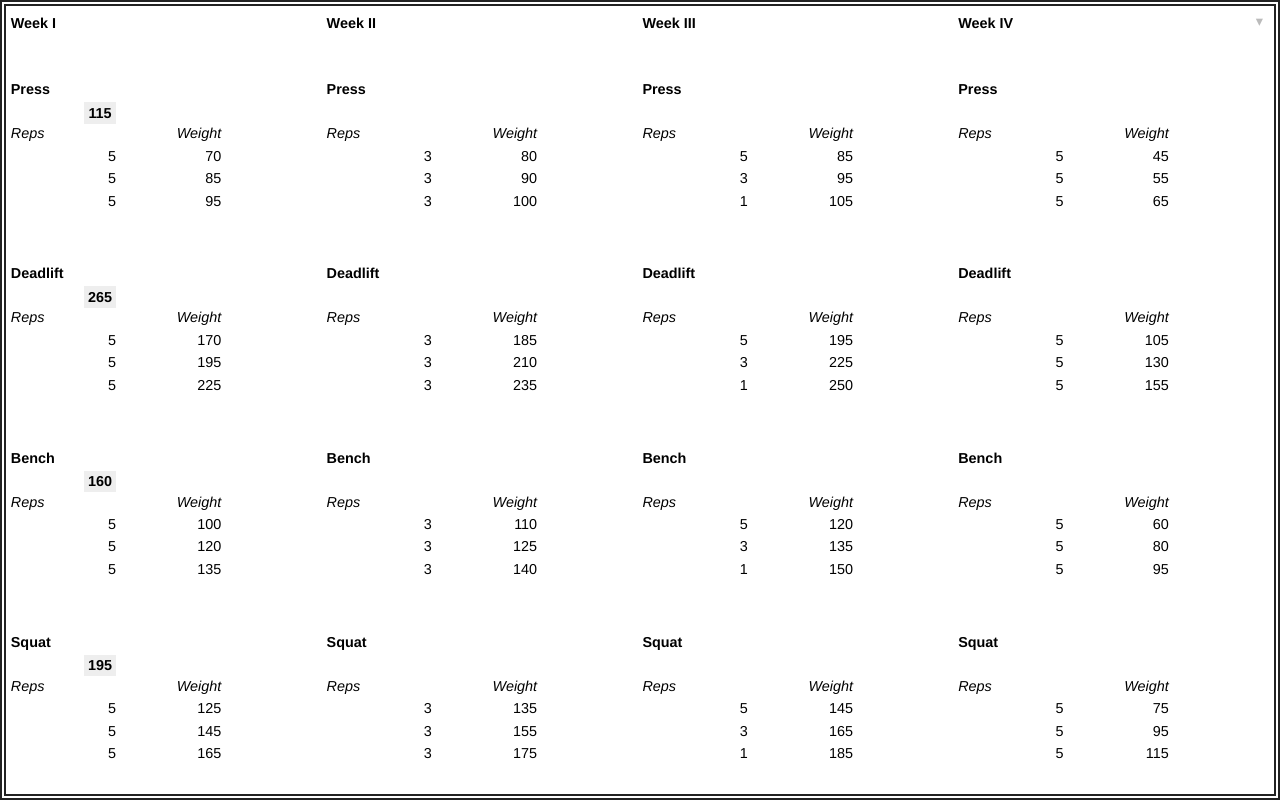
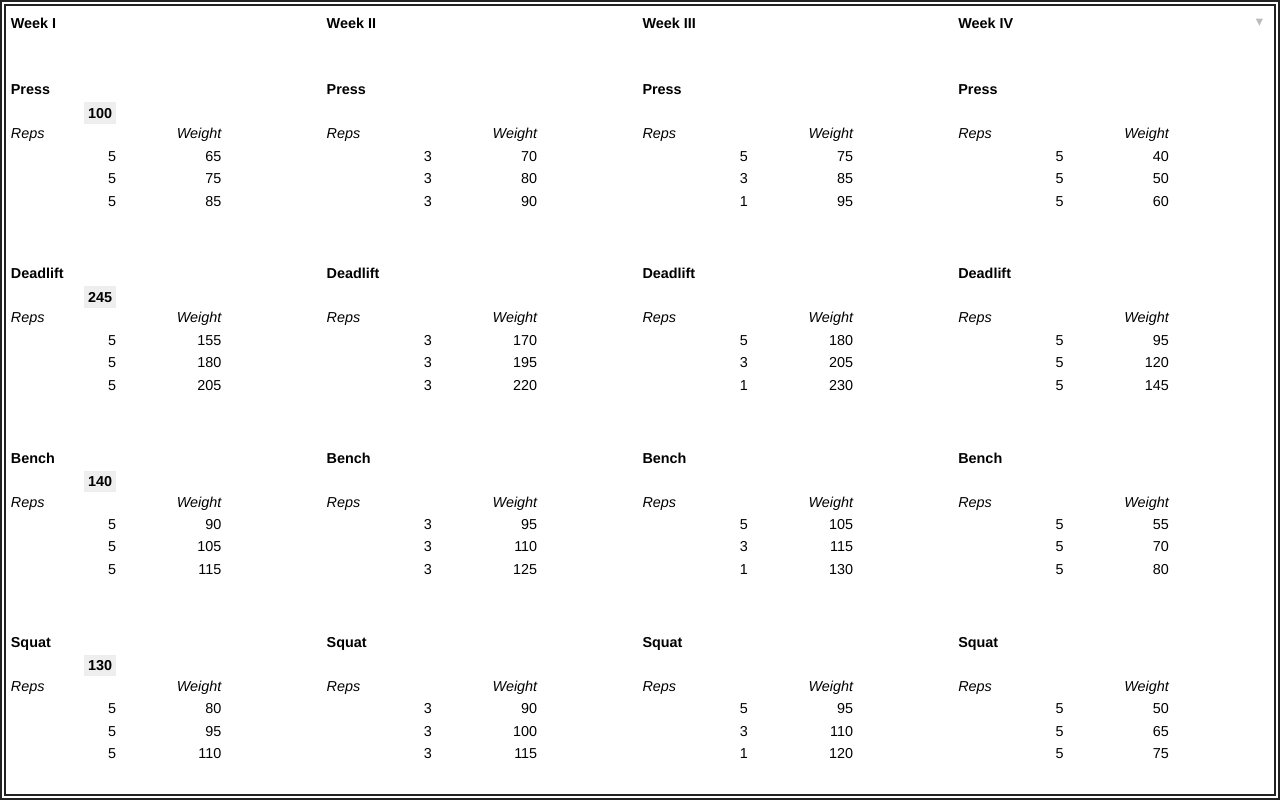
Before and after one commit to thomasmcevoy/531-vue, a Vue app: page / in a window 1280 px wide. Built offline with nearby package versions, Linux system fonts and the light colour scheme.

Commit message:
update training maxes

```diff
--- a/src/App.vue
+++ b/src/App.vue
@@ -31,10 +31,10 @@ export default {
       menuIsOpen: false,
       increment: 5,
       exercises: [
-        { name: "press", trainingMax: 115 },
-        { name: "deadlift", trainingMax: 265 },
-        { name: "bench", trainingMax: 160 },
-        { name: "squat", trainingMax: 195 }
+        { name: "press", trainingMax: 100 },
+        { name: "deadlift", trainingMax: 245 },
+        { name: "bench", trainingMax: 140 },
+        { name: "squat", trainingMax: 130 }
       ]
     };
   },
```
